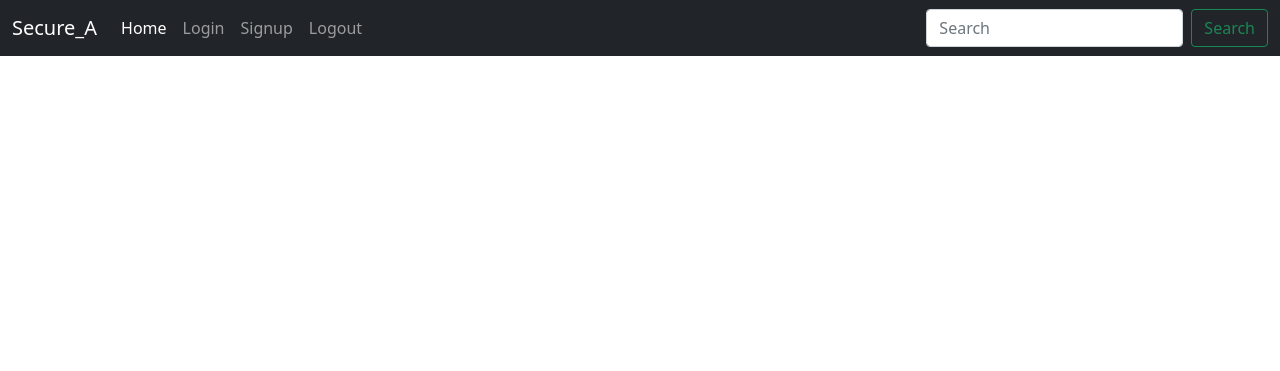
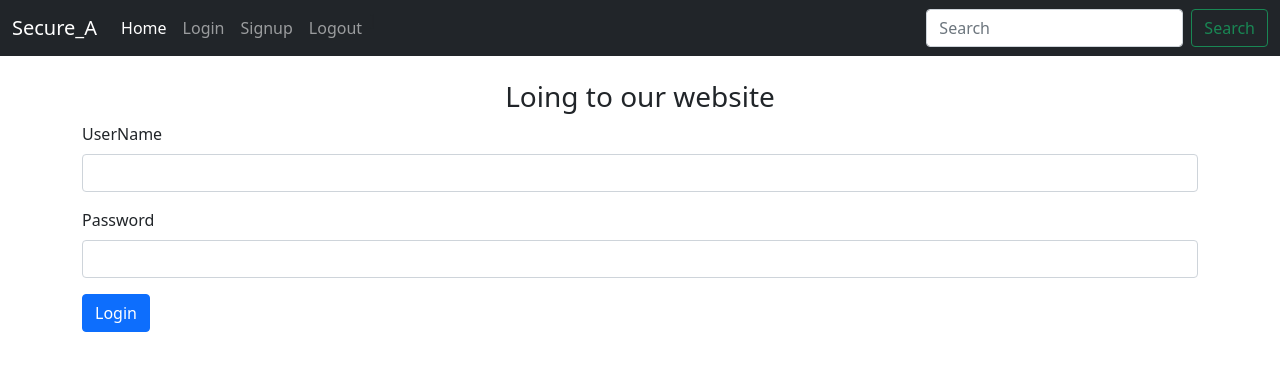
Before and after one commit to AbhiMondal20/login_system, a PHP site: page /login.php in a window 1280 px wide. Shown: the top 371 px of the page. Run offline with PHP 8.4, Linux system fonts and the light colour scheme.

Commit message:
log update

```diff
--- a/login.php
+++ b/login.php
@@ -1,3 +1,4 @@
+
 <!DOCTYPE html>
 <html lang="en">
 <head>
@@ -7,6 +8,66 @@
     <title>login pages</title>
 </head>
 <body>
-    <?php  require "partilas/nav.php"  ?>
+    <?php
+
+include "partilas/nav.php";
+
+if($_SERVER['REQUEST_METHOD'] == 'POST'){
+    $arr = true;
+    require 'connection.php';
+
+          $username = $_POST['username'];
+          $password = $_POST['password'];
+          $exists = false;
+
+          ///insert data in user
+
+
+          $sql = "SELECT * FROM `user` where username= '$username' AND password='$password' ";
+          $result = mysqli_query($conn , $sql);
+          $num = mysqli_num_rows($result);
+
+          if($num == 1){
+            echo '<div class="alert alert-success alert-dismissible fade show" role="alert">
+            <strong>Success</strong> Your are login.
+            <button type="button" class="btn-close" data-bs-dismiss="alert" aria-label="Close"></button>
+          </div>';
+            session_start();
+            $_SESSION['user'] = true;
+            $_SESSION['username'] = $username;
+            header("location: welcome.php");
+            // header("location: \CRUD\CRUD.php");
+          }
+          else{
+            echo '<div class="alert alert-danger alert-dismissible fade show" role="alert">
+            <strong>Invalid</strong> Credentials.
+            <button type="button" class="btn-close" data-bs-dismiss="alert" aria-label="Close"></button>
+          </div>';
+        }
+
+
+      }
+
+
+?>
+
+
+<div class="container my-4">
+    <h3 class="text-center">Loing to our website</h3>
+    <form action="" method="POST">
+        <div class="mb-3">
+            <label for="username" class="form-label">UserName</label>
+            <input type="text" name="username" class="form-control" id="username" aria-describedby="emailHelp">
+        </div>
+        <div class="mb-3">
+            <label for="password" class="form-label">Password</label>
+            <input type="password" name="password" class="form-control" id="password">
+        </div>
+
+        <button type="submit" class="btn btn-primary">Login</button>
+    </form>
+</div>
+
+
 </body>
 </html>
```
Also changed, not shown: signup.php (+26 -20 lines), welcome.php (+11 -2 lines).
